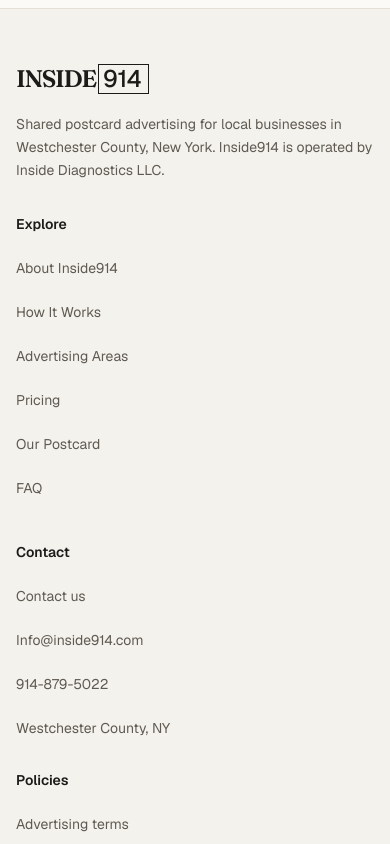
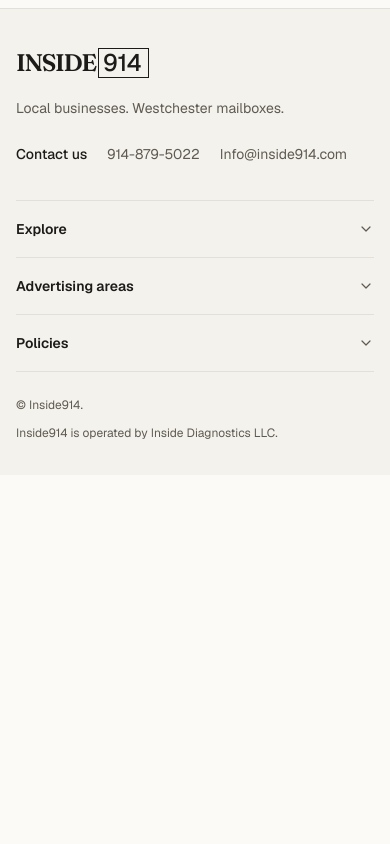
Before and after one commit to MyPenguin19/Inside914, a Next.js app: page / in a window 390 px wide. Shown: the part 4160-5004 px from the top of the page. After the commit the page ends 4635 px from the top, so only its background shows below. Built offline with nearby package versions, Linux system fonts and the light colour scheme.

Commit message:
Simplify footer with native mobile disclosure sections

```diff
--- a/src/components/site-footer.tsx
+++ b/src/components/site-footer.tsx
@@ -5,52 +5,81 @@ import { MARKETING_NAV } from "@/lib/marketing-content";
 import { Logo } from "@/components/site-header";
 import { POLICY_LINKS } from "@/lib/legal/public-policies";
 
+type FooterLink = { href: string; label: string };
+
+function FooterLinks({ links }: { links: readonly FooterLink[] }) {
+  return (
+    <ul className="text-sm text-muted">
+      {links.map(link => <li key={link.href}><Link href={link.href} className="footer-link">{link.label}</Link></li>)}
+    </ul>
+  );
+}
+
+function FooterSection({ title, label, links }: { title: string; label: string; links: readonly FooterLink[] }) {
+  return (
+    <nav aria-label={label}>
+      {/* Native disclosures work without JavaScript. Only one layout is visible at each breakpoint. */}
+      <details className="group border-b border-line md:hidden">
+        <summary className="flex min-h-14 cursor-pointer list-none items-center justify-between gap-4 py-4 [&::-webkit-details-marker]:hidden">
+          <h2 className="text-sm font-semibold">{title}</h2>
+          <svg aria-hidden="true" viewBox="0 0 20 20" fill="none" className="size-4 shrink-0 text-muted group-open:rotate-180">
+            <path d="m5 7.5 5 5 5-5" stroke="currentColor" strokeWidth="1.5" strokeLinecap="round" strokeLinejoin="round" />
+          </svg>
+        </summary>
+        <div className="pb-4"><FooterLinks links={links} /></div>
+      </details>
+      <div className="hidden md:block">
+        <h2 className="mb-3 text-sm font-semibold">{title}</h2>
+        <FooterLinks links={links} />
+      </div>
+    </nav>
+  );
+}
+
 export function SiteFooter() {
   return (
     <footer className="mt-auto border-t border-line bg-background-soft">
-      <div className="page-width grid gap-x-10 gap-y-8 py-12 sm:grid-cols-2 lg:grid-cols-[1.4fr_1fr_1.1fr_1fr]">
-        <div>
-          <Logo />
-          <p className="mt-3 max-w-sm text-sm leading-relaxed text-muted">
-            Shared postcard advertising for local businesses in Westchester County, New York.
-            Inside914 is operated by Inside Diagnostics LLC.
-          </p>
+      <div className="page-width py-8 md:py-10">
+        <div className="grid gap-x-10 gap-y-6 lg:grid-cols-[1.3fr_3fr]">
+          <div>
+            <Logo />
+            <p className="mt-3 max-w-xs text-sm leading-relaxed text-muted">
+              Local businesses. Westchester mailboxes.
+            </p>
+            <div className="mt-3 flex max-w-sm flex-wrap gap-x-5 text-sm text-muted">
+              <Link href="/contact" className="footer-link font-medium text-foreground">Contact us</Link>
+              <a href={SUPPORT_PHONE_HREF} className="footer-link">{SUPPORT_PHONE}</a>
+              <a href={`mailto:${SUPPORT_EMAIL}`} className="footer-link">{SUPPORT_EMAIL}</a>
+            </div>
+          </div>
+          <div className="grid border-t border-line md:grid-cols-3 md:gap-x-8 md:border-t-0">
+            <FooterSection
+              title="Explore"
+              label="Explore Inside914"
+              links={[
+                { href: "/about", label: "About Inside914" },
+                ...MARKETING_NAV.filter(item => item.href !== "/contact" && item.href !== "/areas"),
+              ]}
+            />
+            <FooterSection
+              title="Advertising areas"
+              label="Regional advertising"
+              links={[
+                { href: "/areas", label: "All advertising areas" },
+                ...REGIONS.map(area => ({ href: `/areas/${area.slug}`, label: area.name })),
+              ]}
+            />
+            <FooterSection
+              title="Policies"
+              label="Policies"
+              links={POLICY_LINKS.map(item => ({ href: `/legal/${item.slug}`, label: item.label }))}
+            />
+          </div>
         </div>
-        <nav aria-label="Explore Inside914">
-          <h2 className="text-sm font-semibold">Explore</h2>
-          <ul className="mt-3 text-sm text-muted">
-            <li><Link href="/about" className="footer-link">About Inside914</Link></li>
-            {MARKETING_NAV.filter(item => item.href !== "/contact").map(item => <li key={item.href}><Link href={item.href} className="footer-link">{item.label}</Link></li>)}
-          </ul>
-        </nav>
-        <div>
-          <h2 className="text-sm font-semibold">Contact</h2>
-          <ul className="mt-3 text-sm text-muted">
-            <li><Link href="/contact" className="footer-link">Contact us</Link></li>
-            <li>
-              <a href={`mailto:${SUPPORT_EMAIL}`} className="footer-link">
-                {SUPPORT_EMAIL}
-              </a>
-            </li>
-            <li><a href={SUPPORT_PHONE_HREF} className="footer-link">{SUPPORT_PHONE}</a></li>
-            <li className="pt-3">Westchester County, NY</li>
-          </ul>
+        <div className="mt-6 flex flex-col gap-2 text-xs leading-relaxed text-muted md:mt-8 md:flex-row md:justify-between md:border-t md:border-line md:pt-5">
+          <p>© Inside914.</p>
+          <p>Inside914 is operated by Inside Diagnostics LLC.</p>
         </div>
-        <div>
-          <h2 className="text-sm font-semibold">Policies</h2>
-          <ul className="mt-3 text-sm text-muted">
-            {POLICY_LINKS.map(item => <li key={item.slug}><Link href={`/legal/${item.slug}`} className="footer-link">{item.label}</Link></li>)}
-          </ul>
-        </div>
-      </div>
-      <div className="page-width pb-6">
-        <h2 className="text-sm font-semibold">Westchester advertising areas</h2>
-        <nav aria-label="Regional advertising" className="mt-2 flex flex-wrap gap-x-6 text-sm text-muted">
-          {REGIONS.map(area => <Link key={area.slug} href={`/areas/${area.slug}`} className="footer-link">{area.name}</Link>)}
-        </nav>
-      </div>
-      <div className="border-t border-line">
-        <p className="page-width py-4 text-xs text-muted">© Inside914. Local businesses. Westchester mailboxes.</p>
       </div>
     </footer>
   );
```
Also changed, not shown: 2 other files (tests, documents, lock files or other folders).
